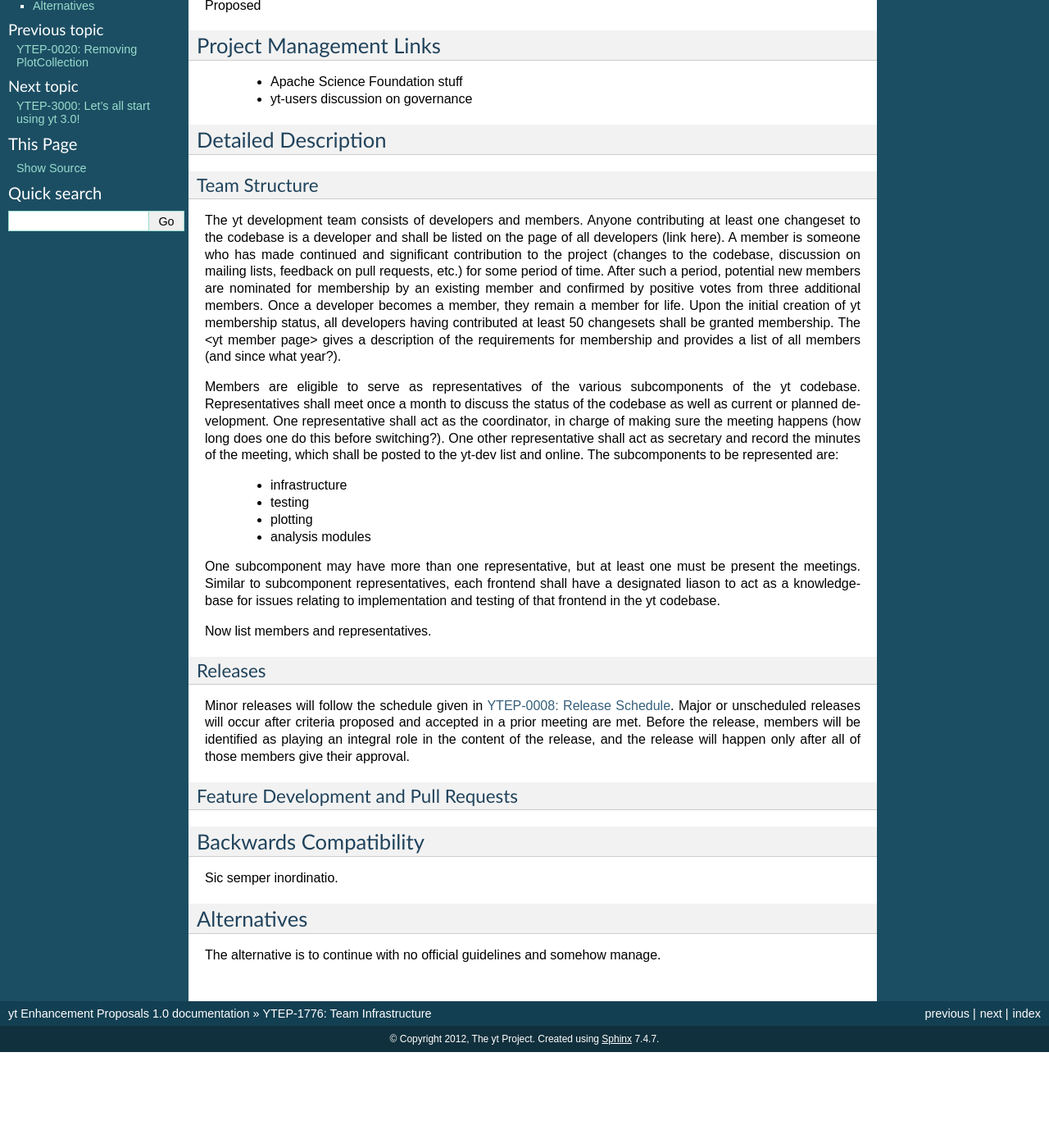
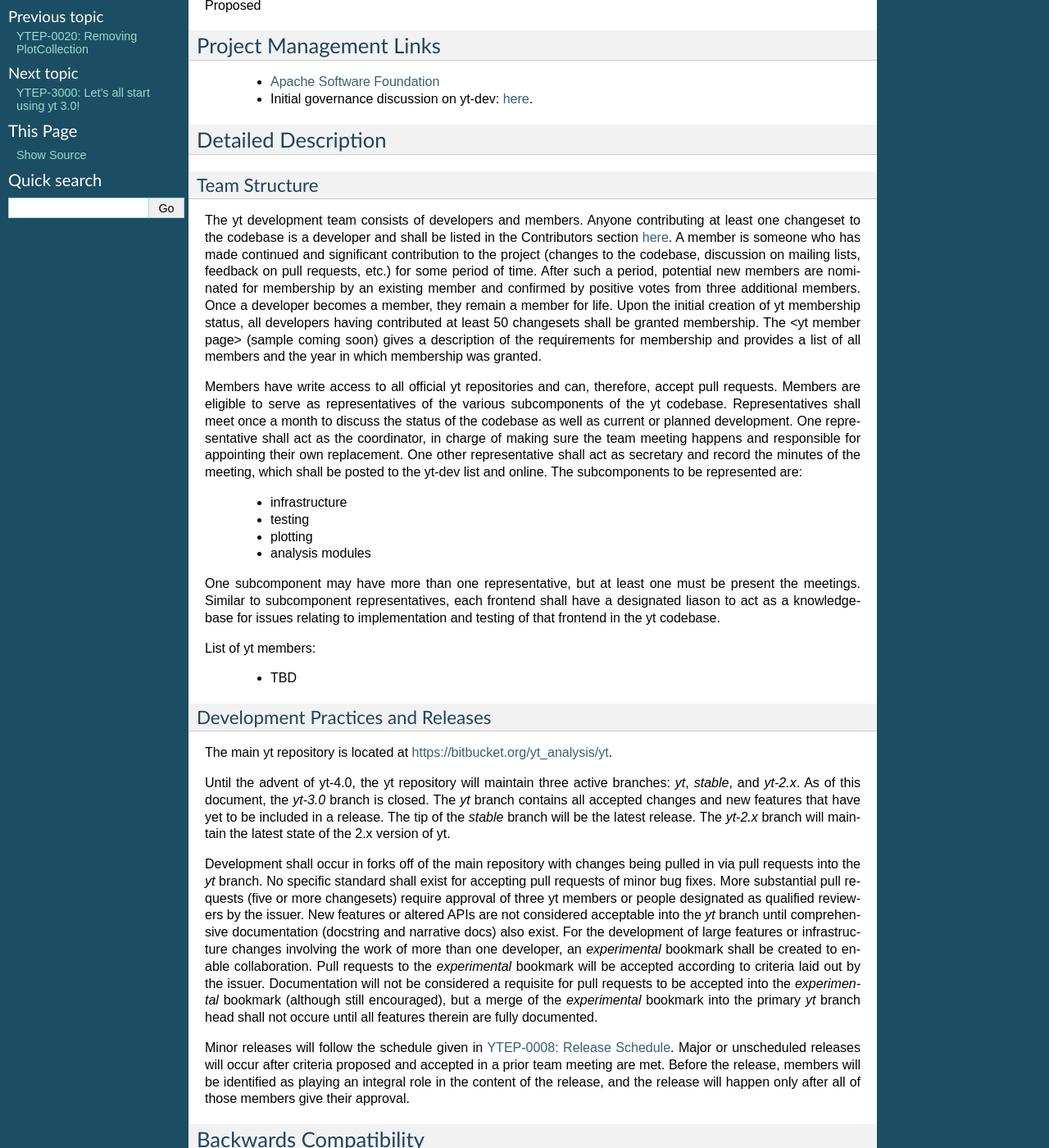
Before and after one commit to yt-project/ytep, a Sphinx documentation site: the page built from source/YTEPs/YTEP-1776.rst, in a window 1280 px wide and 1400 px high, scrolled down 283 px. Shown: the whole window at 82% size. Built offline with Sphinx 7.4.7, drawn with Linux system fonts in a browser that asks for light colours; formulas are drawn with MathJax 3; before the commit the page ends 1566 px from its top, so only the background shows below that; some of the changed text lies outside the part shown.

Commit message:
Adding development section and other changes here and there.

```diff
--- a/source/YTEPs/YTEP-1776.rst
+++ b/source/YTEPs/YTEP-1776.rst
@@ -20,8 +20,8 @@ Proposed
 Project Management Links
 ------------------------
 
-  * Apache Science Foundation stuff
-  * yt-users discussion on governance
+  * `Apache Software Foundation <http://incubator.apache.org/>`_
+  * Initial governance discussion on yt-dev: `here <http://lists.spacepope.org/pipermail/yt-dev-spacepope.org/2014-August/013549.html>`_.
 
 Detailed Description
 --------------------
@@ -31,7 +31,8 @@ Team Structure
 
 The yt development team consists of developers and members.  Anyone
 contributing at least one changeset to the codebase is a developer and shall
-be listed on the page of all developers (link here).  A member is someone who
+be listed in the Contributors section `here <http://yt-project.org/about.html>`_.
+A member is someone who
 has made continued and significant contribution to the project (changes to the
 codebase, discussion on mailing lists, feedback on pull requests, etc.) for
 some period of time.  After such a period, potential new members are nominated
@@ -39,14 +40,17 @@ for membership by an existing member and confirmed by positive votes from three
 additional members.  Once a developer becomes a member, they remain a member
 for life.  Upon the initial creation of yt membership status, all developers
 having contributed at least 50 changesets shall be granted membership.  The
-<yt member page> gives a description of the requirements for membership and
-provides a list of all members (and since what year?).
+<yt member page> (sample coming soon) gives a description of the requirements for
+membership and provides a list of all members and the year in which membership was
+granted.
 
+Members have write access to all official yt repositories and can, therefore,
+accept pull requests.
 Members are eligible to serve as representatives of the various subcomponents
 of the yt codebase.  Representatives shall meet once a month to discuss the
 status of the codebase as well as current or planned development.  One
-representative shall act as the coordinator, in charge of making sure the
-meeting happens (how long does one do this before switching?).  One other
+representative shall act as the coordinator, in charge of making sure the team
+meeting happens and responsible for appointing their own replacement.  One other
 representative shall act as secretary and record the minutes of the meeting,
 which shall be posted to the yt-dev list and online.  The subcomponents to be
 represented are:
@@ -62,21 +66,41 @@ Similar to subcomponent representatives, each frontend shall have a designated
 liason to act as a knowledge-base for issues relating to implementation and
 testing of that frontend in the yt codebase.
 
-Now list members and representatives.
+List of yt members:
 
-Releases
-^^^^^^^^
+  * TBD
+
+Development Practices and Releases
+^^^^^^^^^^^^^^^^^^^^^^^^^^^^^^^^^^
+
+The main yt repository is located at https://bitbucket.org/yt_analysis/yt.
+
+Until the advent of yt-4.0, the yt repository will maintain three active branches:
+*yt*, *stable*, and *yt-2.x*.  As of this document, the *yt-3.0* branch is closed.
+The *yt* branch contains all accepted changes and new features that have yet to be
+included in a release.  The tip of the *stable* branch will be the latest release.
+The *yt-2.x* branch will maintain the latest state of the 2.x version of yt.
+
+Development shall occur in forks off of the main repository with changes being
+pulled in via pull requests into the *yt* branch.  No specific standard shall exist
+for accepting pull requests of minor bug fixes.  More substantial pull requests
+(five or more changesets) require approval of three yt members or people designated
+as qualified reviewers by the issuer.  New features or altered APIs are not
+considered acceptable into the *yt* branch until comprehensive documentation
+(docstring and narrative docs) also exist.  For the development of large features
+or infrastructure changes involving the work of more than one developer, an
+*experimental* bookmark shall be created to enable collaboration.  Pull requests to
+the *experimental* bookmark will be accepted according to criteria laid out by
+the issuer.  Documentation will not be considered a requisite for pull requests to
+be accepted into the *experimental* bookmark (although still encouraged), but a
+merge of the *experimental* bookmark into the primary *yt* branch head shall not
+occure until all features therein are fully documented.
 
 Minor releases will follow the schedule given in :ref:`ytep-0008`.  Major or
 unscheduled releases will occur after criteria proposed and accepted in a prior
-meeting are met.  Before the release, members will be identified as playing an
+team meeting are met.  Before the release, members will be identified as playing an
 integral role in the content of the release, and the release will happen only
 after all of those members give their approval.
-
-Feature Development and Pull Requests
-^^^^^^^^^^^^^^^^^^^^^^^^^^^^^^^^^^^^^
-
-
 
 Backwards Compatibility
 -----------------------
```
